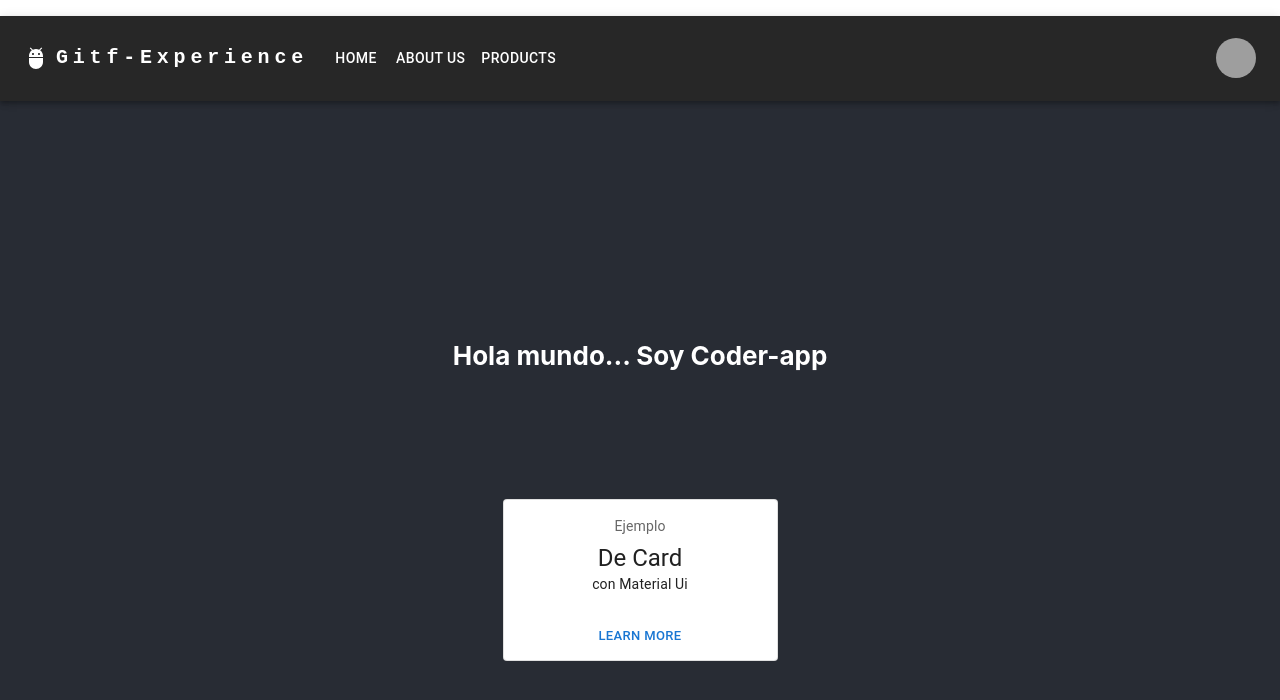
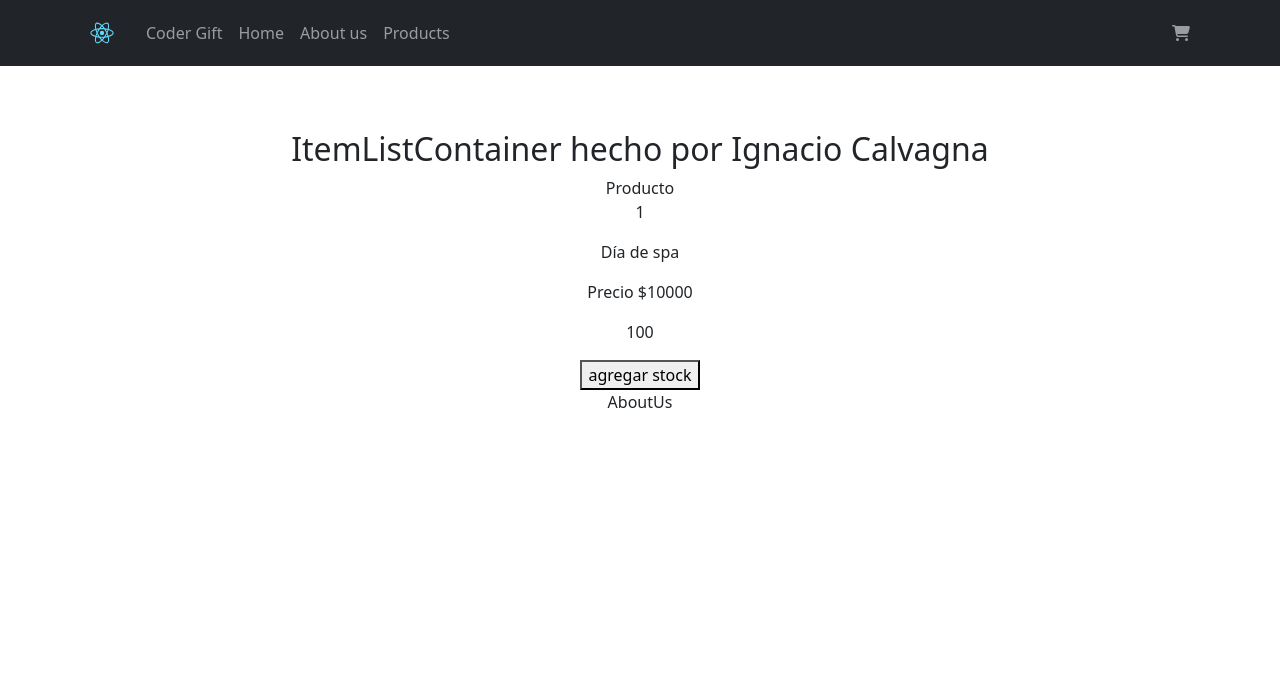
Before and after one commit to IgnacioCalvagna/GiftExperience_Calvagna, a React (Create React App) app: page /aboutUs in a window 1280 px wide. Shown: the top 700 px of the page. Built offline with nearby package versions, Linux system fonts and the light colour scheme; grey boxes are pictures that could not be loaded.

Commit message:
desafio nº3 componente CardWidget e ItemListContainer

```diff
--- a/src/assets/css/App.css
+++ b/src/assets/css/App.css
@@ -1,41 +1,8 @@
 .App {
   text-align: center;
+  /* background-color: #282c34; */
+  background-color: #fff;
 }
-
-.App-logo {
-  height: 40vmin;
-  pointer-events: none;
+.contenedor{
+  margin-top: 5%;
 }
-.miCard{
-  margin-top:10%;
-}
-
-@media (prefers-reduced-motion: no-preference) {
-  .App-logo {
-    animation: App-logo-spin infinite 20s linear;
-  }
-}
-
-.App-header {
-  background-color: #282c34;
-  min-height: 100vh;
-  display: flex;
-  flex-direction: column;
-  align-items: center;
-  justify-content: center;
-  font-size: calc(10px + 2vmin);
-  color: white;
-}
-
-.App-link {
-  color: #61dafb;
-}
-
-@keyframes App-logo-spin {
-  from {
-    transform: rotate(0deg);
-  }
-  to {
-    transform: rotate(360deg);
-  }
-}
--- a/src/assets/css/index.css
+++ b/src/assets/css/index.css
@@ -5,6 +5,8 @@ body {
     sans-serif;
   -webkit-font-smoothing: antialiased;
   -moz-osx-font-smoothing: grayscale;
+  background-color: #282c34;
+  color:white;
 }
 
 code {
--- /dev/null
+++ b/src/assets/css/navbar.css
@@ -0,0 +1,3 @@
+.navbar{
+    display: flex;
+}
--- /dev/null
+++ b/src/components/AboutUs.jsx
@@ -0,0 +1,12 @@
+
+
+const AboutUs = () => {
+  return (
+    <div>AboutUs
+
+
+    </div>
+  )
+}
+
+export default AboutUs
--- a/src/components/App.jsx
+++ b/src/components/App.jsx
@@ -1,22 +1,28 @@
 import "../assets/css/App.css";
+import { Routes, Route } from "react-router-dom";
+
+import Navbar from "./Navbar";
+import AboutUs from "./AboutUs";
+import ItemListContainer from "./ItemListContainer";
 import Card from "./Card";
-import Navbar from "./Navbar";
+import Product from "./Product";
 
 function App() {
+  const fakeData = { id: 1, producto: "Día de spa", price: 10000 ,stock:100};
+  const stock = 100
   return (
     <>
       <div className="App">
         <Navbar />
+        <div className="contenedor">
+          <ItemListContainer nombre={"Ignacio"} apellido={"Calvagna"} />
+        </div>
 
-        <header className="App-header">
-          <div>
-            <strong>Hola mundo... Soy Coder-app</strong>
-          </div>
+        <Product fakeData={fakeData} />
 
-          <div className="miCard">
-            <Card />
-          </div>
-        </header>
+        <Routes>
+          <Route path="/aboutUs" element={<AboutUs />} />
+        </Routes>
       </div>
     </>
   );
--- a/src/components/Card.jsx
+++ b/src/components/Card.jsx
@@ -1,51 +1,20 @@
-import * as React from "react";
-import Box from "@mui/material/Box";
-import Card from "@mui/material/Card";
-import CardActions from "@mui/material/CardActions";
-import CardContent from "@mui/material/CardContent";
-import Button from "@mui/material/Button";
-import Typography from "@mui/material/Typography";
-import '../assets/css/card.css'
-const bull = (
-  <Box
-    component="span"
-    sx={{ display: "inline-block", mx: "2px", transform: "scale(0.8)" }}
-  >
-    •
-  </Box>
-);
+import React from "react";
+import { Card,Button } from "react-bootstrap";
+const laCard = () => {
+  return (
+    <>
+      <Card style={{ width: "18rem" }}>
+        <Card.Img variant="top" src="holder.js/100px180" />
+        <Card.Body>
+          <Card.Title>Card Title</Card.Title>
+          <Card.Text>
+            Esto es un ejemplo de card importado con React-Bootstrap
+          </Card.Text>
+          <Button variant="success">ver mas </Button>
+        </Card.Body>
+      </Card>
+    </>
+  );
+};
 
-const card = (
-  <React.Fragment>
-    <CardContent>
-      <Typography sx={{ fontSize: 14 }} color="text.secondary" gutterBottom>
-        Ejemplo
-      </Typography>
-      <Typography variant="h5" component="div">
-        De Card
-      </Typography>
-
-      <Typography variant="body2">
-        con Material Ui
-        <br />
-
-      </Typography>
-    </CardContent>
-      <CardActions>
-    <div className="cardButton">
-        <a href="https://mui.com/" target={"_blank"}>
-          {" "}
-          <Button  size="small">Learn More</Button>
-        </a>
-    </div>
-      </CardActions>
-  </React.Fragment>
-);
-
-export default function OutlinedCard() {
-  return (
-    <Box sx={{ minWidth: 275 }}>
-      <Card variant="outlined">{card}</Card>
-    </Box>
-  );
-}
+export default laCard;
--- /dev/null
+++ b/src/components/CardWidget.jsx
@@ -0,0 +1,12 @@
+import React from 'react'
+import { FontAwesomeIcon } from '@fortawesome/react-fontawesome'
+import {faCartShopping  } from '@fortawesome/free-solid-svg-icons'
+
+const CardWidget = () => {
+  return (
+    <div>
+    <FontAwesomeIcon icon={faCartShopping}/>
+  </div>
+  )
+}
+export default CardWidget
--- /dev/null
+++ b/src/components/ItemListContainer.jsx
@@ -0,0 +1,14 @@
+import React from "react";
+
+const ItemListContainer = (props) => {
+  const { nombre, apellido } = props;
+  return (
+    <>
+      <h2>
+        ItemListContainer hecho por {nombre} {apellido}
+      </h2>
+    </>
+  );
+};
+
+export default ItemListContainer;
--- a/src/components/Navbar.jsx
+++ b/src/components/Navbar.jsx
@@ -1,183 +1,44 @@
-import * as React from "react";
-import AppBar from "@mui/material/AppBar";
-import Box from "@mui/material/Box";
-import Toolbar from "@mui/material/Toolbar";
-import IconButton from "@mui/material/IconButton";
-import Typography from "@mui/material/Typography";
-import Menu from "@mui/material/Menu";
-import MenuIcon from "@mui/icons-material/Menu";
-import Container from "@mui/material/Container";
-import Avatar from "@mui/material/Avatar";
-import Button from "@mui/material/Button";
-import Tooltip from "@mui/material/Tooltip";
-import MenuItem from "@mui/material/MenuItem";
-import AdbIcon from "@mui/icons-material/Adb";
-import Stack from "@mui/material/Stack";
-import { ThemeProvider, createTheme } from "@mui/material/styles";
+import React from "react";
+import "../assets/css/navbar.css";
+import CardWidget from "./CardWidget";
+import { Navbar, Container, Nav } from "react-bootstrap";
+import logito from "../logo.svg";
 
-const pages = ["Home", "About us", "Products"];
-const settings = ["Profile", "Account", "Dashboard", "Logout"];
+const Navbarr = () => {
+  return (
+    <>
+      <Navbar bg="dark" variant="dark" expand="lg">
+        <Container>
+          <Navbar.Brand href="#home">
+            <img
+              alt=""
+              src={logito}
+              width="40"
+              height="40"
+              className="d-inline-block align-top"
+            />{" "}
+          </Navbar.Brand>
+          <Nav>
+          <Nav.Link> Coder Gift</Nav.Link>
+          </Nav>
+          <Navbar.Toggle aria-controls="basic-navbar-nav" />
+          <Navbar.Collapse id="basic-navbar-nav">
+            <Nav className="me-auto">
 
-const ResponsiveAppBar = () => {
-  const [anchorElNav, setAnchorElNav] = React.useState(null);
-  const [anchorElUser, setAnchorElUser] = React.useState(null);
-
-  const handleOpenNavMenu = (event) => {
-    setAnchorElNav(event.currentTarget);
-  };
-  const handleOpenUserMenu = (event) => {
-    setAnchorElUser(event.currentTarget);
-  };
-
-  const handleCloseNavMenu = () => {
-    setAnchorElNav(null);
-  };
-
-  const handleCloseUserMenu = () => {
-    setAnchorElUser(null);
-  };
-
-  const darkTheme = createTheme({
-    palette: {
-      mode: "dark",
-      primary: {
-        main: "#1976d2",
-      },
-    },
-  });
-
-  return (
-
-      <Stack spacing={2} sx={{ flexGrow: 1 }}>
-        <ThemeProvider theme={darkTheme}>
-          <AppBar position="static" color="primary" enableColorOnDark></AppBar>
-          <AppBar position="static" color="primary">
-            <Container maxWidth="xl">
-              <Toolbar disableGutters>
-                <AdbIcon sx={{ display: { xs: "none", md: "flex" }, mr: 1 }} />
-                <Typography
-                  variant="h6"
-                  noWrap
-                  component="a"
-                  href="/"
-                  sx={{
-                    mr: 2,
-                    display: { xs: "none", md: "flex" },
-                    fontFamily: "monospace",
-                    fontWeight: 700,
-                    letterSpacing: ".3rem",
-                    color: "inherit",
-                    textDecoration: "none",
-                  }}
-                >
-                  Gitf-Experience
-                </Typography>
-
-                <Box sx={{ flexGrow: 1, display: { xs: "flex", md: "none" } }}>
-                  <IconButton
-                    size="large"
-                    aria-label="account of current user"
-                    aria-controls="menu-appbar"
-                    aria-haspopup="true"
-                    onClick={handleOpenNavMenu}
-                    color="inherit"
-                  >
-                    <MenuIcon />
-                  </IconButton>
-                  <Menu
-                    id="menu-appbar"
-                    anchorEl={anchorElNav}
-                    anchorOrigin={{
-                      vertical: "bottom",
-                      horizontal: "left",
-                    }}
-                    keepMounted
-                    transformOrigin={{
-                      vertical: "top",
-                      horizontal: "left",
-                    }}
-                    open={Boolean(anchorElNav)}
-                    onClose={handleCloseNavMenu}
-                    sx={{
-                      display: { xs: "block", md: "none" },
-                    }}
-                  >
-                    {pages.map((page) => (
-                      <MenuItem key={page} onClick={handleCloseNavMenu}>
-                        <Typography textAlign="center">{page}</Typography>
-                      </MenuItem>
-                    ))}
-                  </Menu>
-                </Box>
-                <AdbIcon sx={{ display: { xs: "flex", md: "none" }, mr: 1 }} />
-                <Typography
-                  variant="h5"
-                  noWrap
-                  component="a"
-                  href=""
-                  sx={{
-                    mr: 2,
-                    display: { xs: "flex", md: "none" },
-                    flexGrow: 1,
-                    fontFamily: "monospace",
-                    fontWeight: 700,
-                    letterSpacing: ".3rem",
-                    color: "inherit",
-                    textDecoration: "none",
-                  }}
-                >
-                  LOGO
-                </Typography>
-                <Box sx={{ flexGrow: 1, display: { xs: "none", md: "flex" } }}>
-                  {pages.map((page) => (
-                    <Button
-                      key={page}
-                      onClick={handleCloseNavMenu}
-                      sx={{ my: 3, color: "white", display: "block" }}
-                    >
-                      {page}
-                    </Button>
-                  ))}
-                </Box>
-
-                <Box sx={{ flexGrow: 0 }}>
-                  <Tooltip title="Open settings">
-                    <IconButton onClick={handleOpenUserMenu} sx={{ p: 0 }}>
-                      <Avatar
-                        alt="Ignacio Calvagna"
-                        src="/static/images/avatar/2.jpg"
-                      />
-                    </IconButton>
-                  </Tooltip>
-                  <Menu
-                    sx={{ mt: "45px" }}
-                    id="menu-appbar"
-                    anchorEl={anchorElUser}
-                    anchorOrigin={{
-                      vertical: "top",
-                      horizontal: "right",
-                    }}
-                    keepMounted
-                    transformOrigin={{
-                      vertical: "top",
-                      horizontal: "right",
-                    }}
-                    open={Boolean(anchorElUser)}
-                    onClose={handleCloseUserMenu}
-                  >
-                    {settings.map((setting) => (
-                      <MenuItem key={setting} onClick={handleCloseUserMenu}>
-                        <Typography textAlign="center">{setting}</Typography>
-                      </MenuItem>
-                    ))}
-                  </Menu>
-                </Box>
-              </Toolbar>
-            </Container>
-          </AppBar>
-        </ThemeProvider>
-      </Stack>
-
+              <Nav.Link href="#">Home</Nav.Link>
+              <Nav.Link href="#">About us</Nav.Link>
+              <Nav.Link href="#">Products</Nav.Link>
+            </Nav>
+            <Nav>
+              <Nav.Link href="#">
+                <CardWidget />
+              </Nav.Link>
+            </Nav>
+          </Navbar.Collapse>
+        </Container>
+      </Navbar>{" "}
+    </>
   );
 };
-export default ResponsiveAppBar;
+
+export default Navbarr;
--- /dev/null
+++ b/src/components/Product.jsx
@@ -0,0 +1,27 @@
+import React, { useState } from "react";
+
+const Product = ({ fakeData }) => {
+
+
+  const [stock, setStock] = useState(fakeData.stock);
+
+    const handleStock =()=>{
+        console.log("render")
+        return setStock(stock +1)
+    }
+
+
+  return (
+    <>
+      Producto
+      <p>{fakeData.id}</p>
+      <p>{fakeData.producto}</p>
+      <p>Precio ${fakeData.price}</p>
+      <p>{stock}</p>
+
+    <button onClick={handleStock}>agregar stock</button>
+    </>
+  );
+};
+
+export default Product;
--- a/src/index.js
+++ b/src/index.js
@@ -1,12 +1,15 @@
-import React from 'react';
-import ReactDOM from 'react-dom/client';
-import './assets/css/index.css';
-import App from './components/App';
+import React from "react";
+import ReactDOM from "react-dom/client";
+import "./assets/css/index.css";
+import App from "./components/App";
+import { BrowserRouter } from "react-router-dom";
 
-
-const root = ReactDOM.createRoot(document.getElementById('root'));
+import "bootstrap/dist/css/bootstrap.min.css";
+const root = ReactDOM.createRoot(document.getElementById("root"));
 root.render(
   <React.StrictMode>
-    <App />
+    <BrowserRouter>
+      <App />
+    </BrowserRouter>
   </React.StrictMode>
 );
```
Also changed, not shown: package.json (+13 -6 lines), 1 other file (tests, documents, lock files or other folders).
